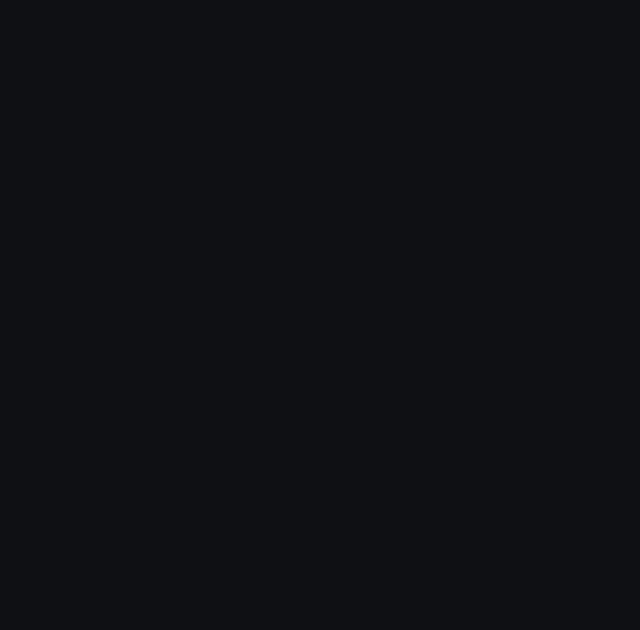
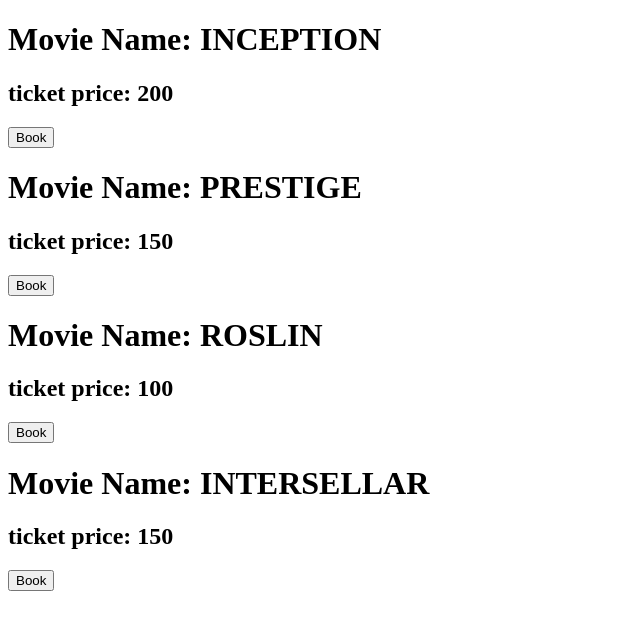
Before and after one commit to Sharikarajan07/React_learning_series, a React (Vite) app: page /About in a window 1280 px wide. Before the commit this address had no page. Shown: the top 630 px of the page, without its empty margins (0-640 px from the left). Built offline with nearby package versions, Linux system fonts and the light colour scheme.

Commit message:
feat: add Moviebook component and update movie data handling in App; modify Homepage movie fetching logic and adjust CSS styles

```diff
--- a/src/App.jsx
+++ b/src/App.jsx
@@ -16,6 +16,9 @@
 import { BrowserRouter, Link, Route, Routes } from 'react-router-dom'
 import Homepage from './component/moviestask/Homepage'
 import Moviespage from './component/moviestask/Moviespage'
+import Moviebook from './component/Moviebook';
+import {useState} from 'react';
+import React from 'react';
 
 function App() {
 
@@ -26,7 +29,27 @@
   //     setislog(false)
   // }
 
+   const [moviedata,setmoviedata] =useState([
+        {
+            name:"INCEPTION",
+            rent:200
+        },
+        {
+            name:"PRESTIGE",
+            rent:150
+        },
+        {
+            name:"ROSLIN",
+            rent:100
+        },
+        {
+            name:"INTERSELLAR",
+            rent:150
+        }
+    ])
+
   return (
+
     // <BrowserRouter>
       // <h1>Luffy</h1>
       // <h2>Sanji</h2>
@@ -69,21 +92,37 @@
     //     <Route path="/Contact" element={<Contact />} />
     //     <Route path="/About" element={<About />} />
 
+    <div>
 
-    //   </Routes>
-    <BrowserRouter>
+    {moviedata.map((da)=>(
 
+      <Moviebook rent ={da.rent} name={da.name} />
 
-       <Routes>
-        <Route path='/' element={<Homepage />} />
-        <Route path='/movies' element={<Moviespage />} />
-       </Routes>
+    ))}
 
 
 
 
 
-   </BrowserRouter>
+    </div>
+
+
+
+
+    //   </Routes>
+  //   <BrowserRouter>
+
+
+  //      <Routes>
+  //       <Route path='/' element={<Homepage />} />
+  //       <Route path='/movies' element={<Moviespage />} />
+  //      </Routes>
+
+
+
+
+
+  //  </BrowserRouter>
   );
 }
 export default App
--- /dev/null
+++ b/src/component/Moviebook.jsx
@@ -0,0 +1,24 @@
+//props
+
+import React,{useState} from "react";
+
+export default function Moviebook(props){
+
+
+
+    const handleclick=()=>{
+        alert("Movie booked");
+
+
+    }
+
+    return(
+
+        <div>
+            <h1>Movie Name: {props.name} </h1>
+            <h2>ticket price: {props.rent} </h2>
+
+            <button onClick={handleclick}>Book</button>
+        </div>
+    )
+}
--- a/src/component/moviestask/Homepage.jsx
+++ b/src/component/moviestask/Homepage.jsx
@@ -16,8 +16,8 @@
                 const response = await fetch(`https://api.themoviedb.org/3/trending/movie/day?api_key=${API_KEY}`);
                 const data = await response.json();
 
-                setfeaturedmovie(data.results[5])
-                setrowmovie(data.results.slice(1, 25))
+                setfeaturedmovie(data.results[6])
+                setrowmovie(data.results.slice(1, 25))``
             } catch (error) {
                 console.error("Error fetching movies: ", error)
             }
--- a/src/component/moviestask/homepage.css
+++ b/src/component/moviestask/homepage.css
@@ -1,6 +1,6 @@
-body{
+/* body{
   background: #0f1014;
-}
+} */
 
 .loading-screen{
     color:white;
--- a/src/component/moviestask/moviespage.css
+++ b/src/component/moviestask/moviespage.css
@@ -18,7 +18,6 @@
 .movie-card {
   background: #1a1f2e;
   border-radius: 12px;
-  overflow: hidden;
   transition: transform 0.2s;
 }
 
```
